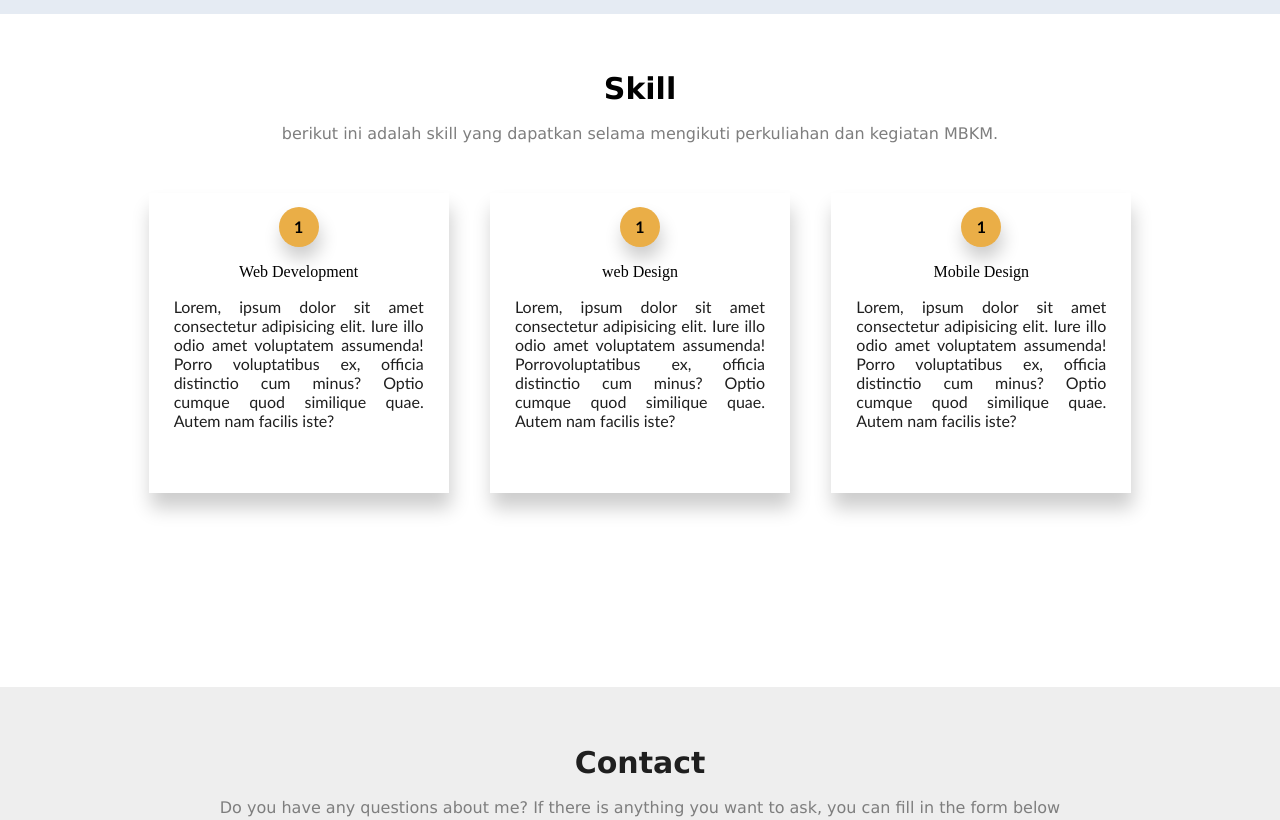
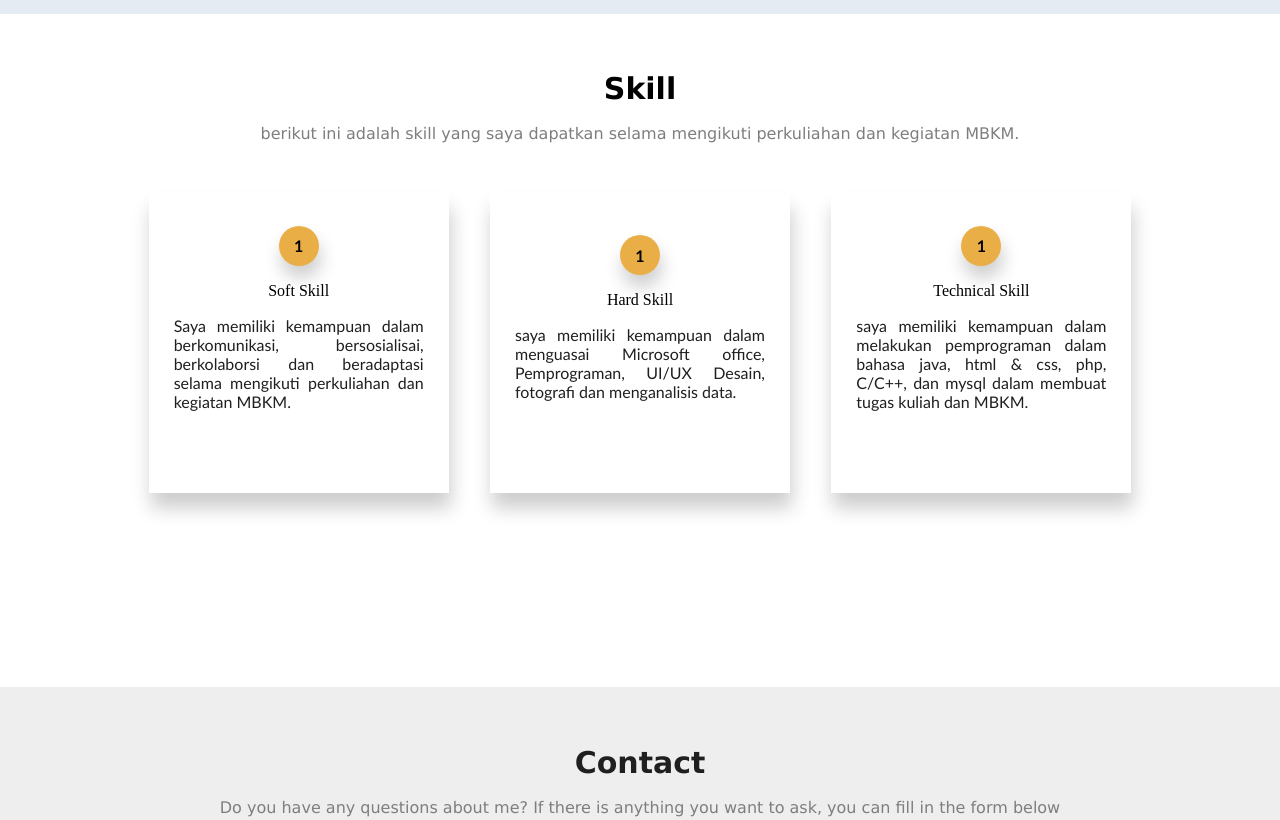
Before and after one commit to Regina158/WebProfile, a plain HTML site: page index.html in a window 1280 px wide. Shown: the part 1580-2400 px from the top of the page. Drawn offline with Linux system fonts and the light colour scheme.

Commit message:
Update index.html

```diff
--- a/index.html
+++ b/index.html
@@ -47,8 +47,7 @@
                     <p> <ul > TK Pembina</ul>
                     <ul> SDN 004 Ranai</ul>
                     <ul> SMPN 1 Bunguran Timur</ul>
-                    <ul> SMAN 1 Bunguran Timur</ul>
-                </p>
+                    <ul> SMAN 1 Bunguran Timur</ul></p>
                 </div>
 
                 <div class="column" style="background-color: lightcyan;">
@@ -58,7 +57,6 @@
                     <ul> Bermain Game</ul>
                     <ul> Membaca</ul></p>
                 </div>
-
             </div>
         </div>
     </section>
@@ -67,26 +65,26 @@
         <div class="Skill" >
             <div class="Skill-desc">
                 <p> Skill</p>
-                <p> berikut ini adalah skill yang dapatkan selama mengikuti perkuliahan dan kegiatan MBKM.</p>
+                <p> berikut ini adalah skill yang saya dapatkan selama mengikuti perkuliahan dan kegiatan MBKM.</p>
             </div>
 
             <div class="box-container">
                 <div class="box-1">
                     <span> 1 </span>
-                    <p> Web Development</p>
-                    <p> Lorem, ipsum dolor sit amet consectetur adipisicing elit. Iure illo odio amet voluptatem assumenda! Porro voluptatibus ex, officia distinctio cum minus? Optio cumque quod similique quae. Autem nam facilis iste?</p>
+                    <p> Soft Skill</p>
+                    <p> Saya memiliki kemampuan dalam  berkomunikasi, bersosialisai, berkolaborsi dan beradaptasi selama mengikuti perkuliahan dan kegiatan MBKM.</p>
                 </div>
 
                 <div class="box-2">
                     <span> 1 </span>
-                    <p> web Design</p>
-                    <p> Lorem, ipsum dolor sit amet consectetur adipisicing elit. Iure illo odio amet voluptatem assumenda! Porrovoluptatibus ex, officia distinctio cum minus? Optio cumque quod similique quae. Autem nam facilis iste?</p>
+                    <p> Hard Skill </p>
+                    <p> saya memiliki kemampuan dalam menguasai Microsoft office, Pemprograman, UI/UX Desain, fotografi dan menganalisis data.</p>
                 </div>
 
                 <div class="box-3">
                     <span> 1 </span>
-                    <p> Mobile Design</p>
-                    <p> Lorem, ipsum dolor sit amet consectetur adipisicing elit. Iure illo odio amet voluptatem assumenda! Porro voluptatibus ex, officia distinctio cum minus? Optio cumque quod similique quae. Autem nam facilis iste?</p>
+                    <p> Technical Skill</p>
+                    <p> saya memiliki kemampuan dalam melakukan pemprograman dalam bahasa java, html & css, php, C/C++, dan mysql dalam membuat tugas kuliah dan MBKM.</p>
                 </div>
             </div>
         </div>
@@ -116,8 +114,9 @@
         <p>Interest with me? </p>
         <p> If you are interested in me, you can see my social media accounts</p>
         <div class="Social-icons">
-            <a href="#"><i class="fa fa-facebook-square"></i></a>
-            <a href=""><i class="fa fa-whatsapp"></i></a>
+            <a href="mailto:reginantx5@gmail.com"><i class="fa fa-envelope"></i></a>
+            <a href="https://www.facebook.com/profile.php?id=100044355814029"><i class="fa fa-facebook-square"></i></a>
+            <a href="https://wa.me/6281268327476"><i class="fa fa-whatsapp"></i></a>
             <a href="https://instagram.com/157reginaa"><i class="fa fa-instagram"></i></a>
             <a href="https://x.com/Reg_15ina?t=PgGF5uKR6K5e0GTm5cME_Q&s=09"><i class="fa fa-twitter"></i></a>
         </div>
```
